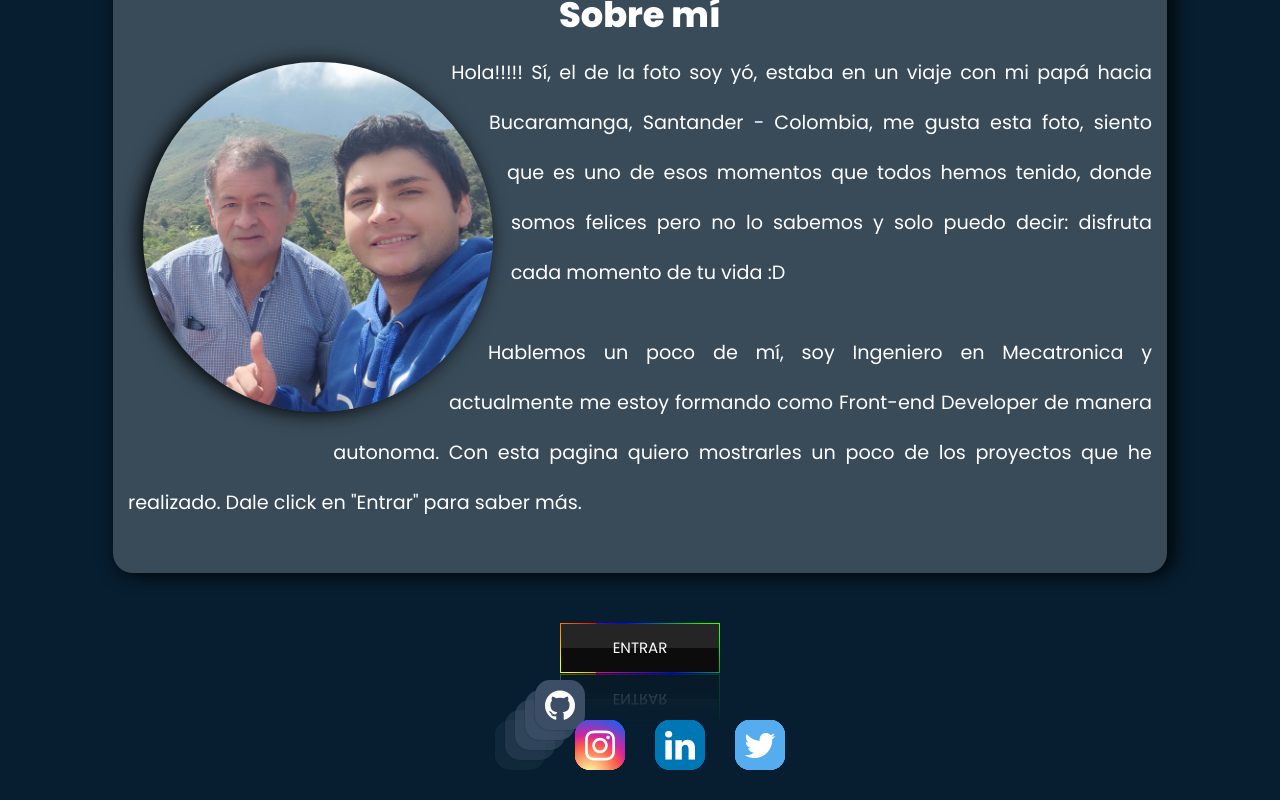
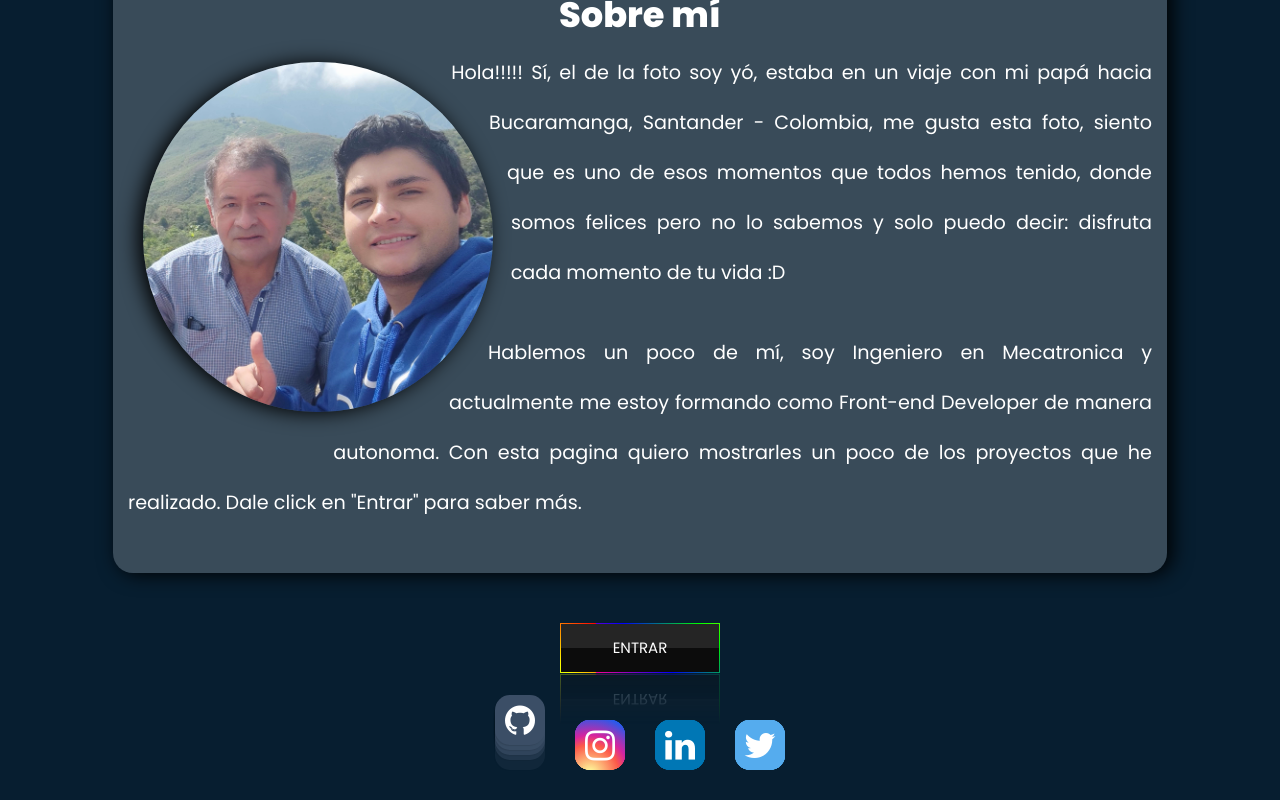
Before and after one commit to Diegoo117/Mi-Pagina, a plain HTML site: page index.html in a window 1280 px wide. In both pictures the pointer is over the element 520 px from the left and 1625 px from the top of the page. Shown: the part 880-1680 px from the top of the page. Drawn offline with Linux system fonts and the light colour scheme; a web font is replaced by a local one.

Commit message:
Se arregla vista de pantalla lateral

```diff
--- a/CSS/style.css
+++ b/CSS/style.css
@@ -368,7 +368,7 @@ main .sobremi p{
 
 
 
-@media (max-width: 700px){
+@media (max-width: 749px){
     #barra{
         left: 0;
         width: 3px;
@@ -486,7 +486,7 @@ main .sobremi p{
 
 
 
-@media (min-width: 701px) and  (max-width: 1367px) {
+@media (min-width: 750px) and  (max-width: 1367px) {
 
     #text{
         font-size: 4.5em;
@@ -558,6 +558,38 @@ main .sobremi p{
         border-radius: 15px;
         font-size: 35px !important;
     }
+    .piePagina ul li:hover span:nth-child(5){
+        transform: translate(0px, -25px);
+        opacity: 1;
+    }
+    .piePagina ul li:hover span:nth-child(4){
+        transform: translate(0px, -20px);
+        opacity: .8;
+    }
+    .piePagina ul li:hover span:nth-child(3){
+        transform: translate(0px, -15px);
+        opacity: .6;
+    }
+    .piePagina ul li:hover span:nth-child(2){
+        transform: translate(0px, -10px);
+        opacity: .4;
+    }
+    .piePagina ul li:hover span:nth-child(1){
+        transform: translate(0,0);
+        opacity: .2;
+    }
+    .piePagina ul li:nth-child(1) span{
+        background: rgb(59, 78, 102);
+    }
+    .piePagina ul li:nth-child(2) span{
+        background: radial-gradient(circle at 30% 107%, #fdf497 0%, #fdf497 5%, #fd5949 45%,#d6249f 60%,#285AEB 90%);
+    }
+    .piePagina ul li:nth-child(3) span{
+        background: #0077b5;
+    }
+    .piePagina ul li:nth-child(4) span{
+        background: #55acee;
+    }
 
 
 }
```
